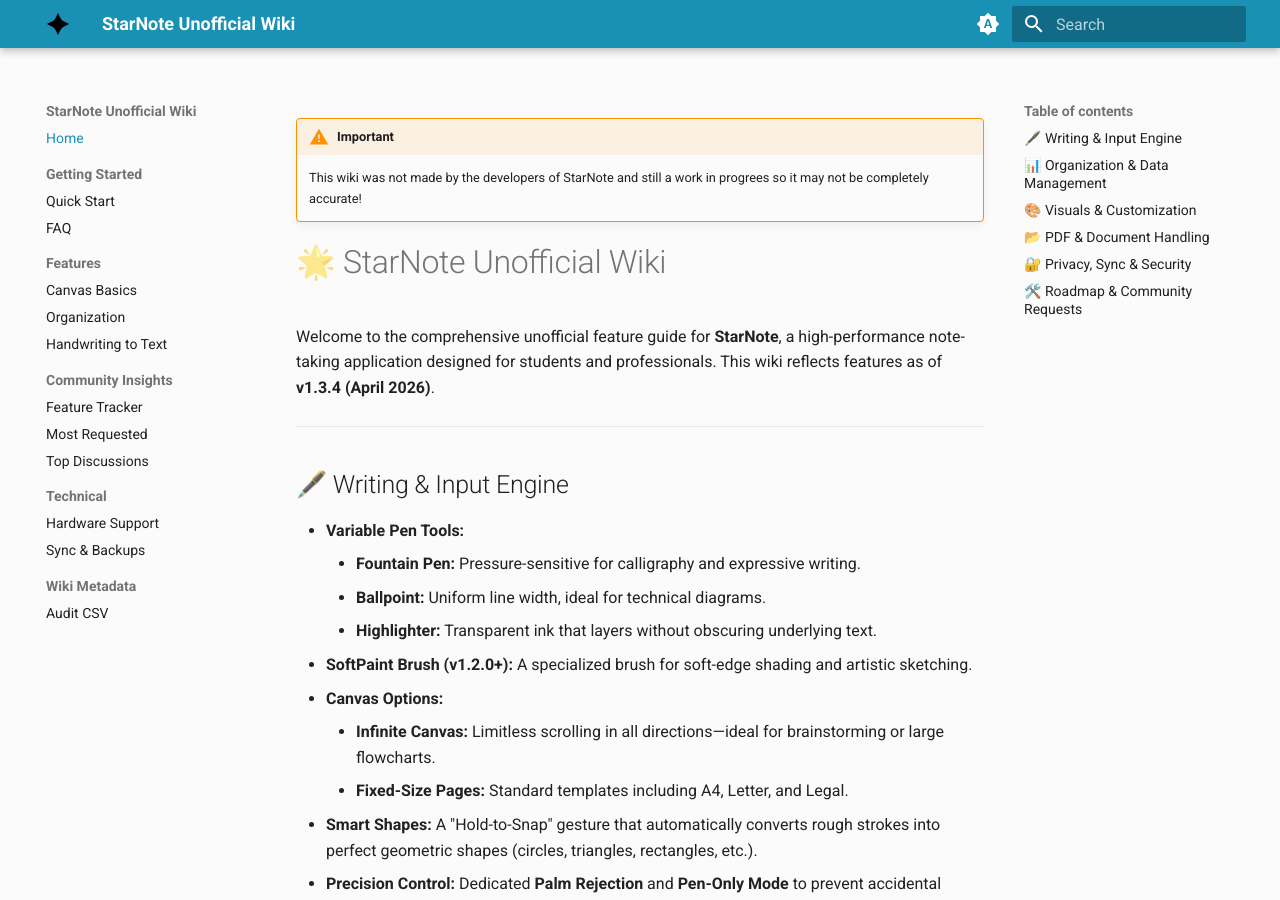
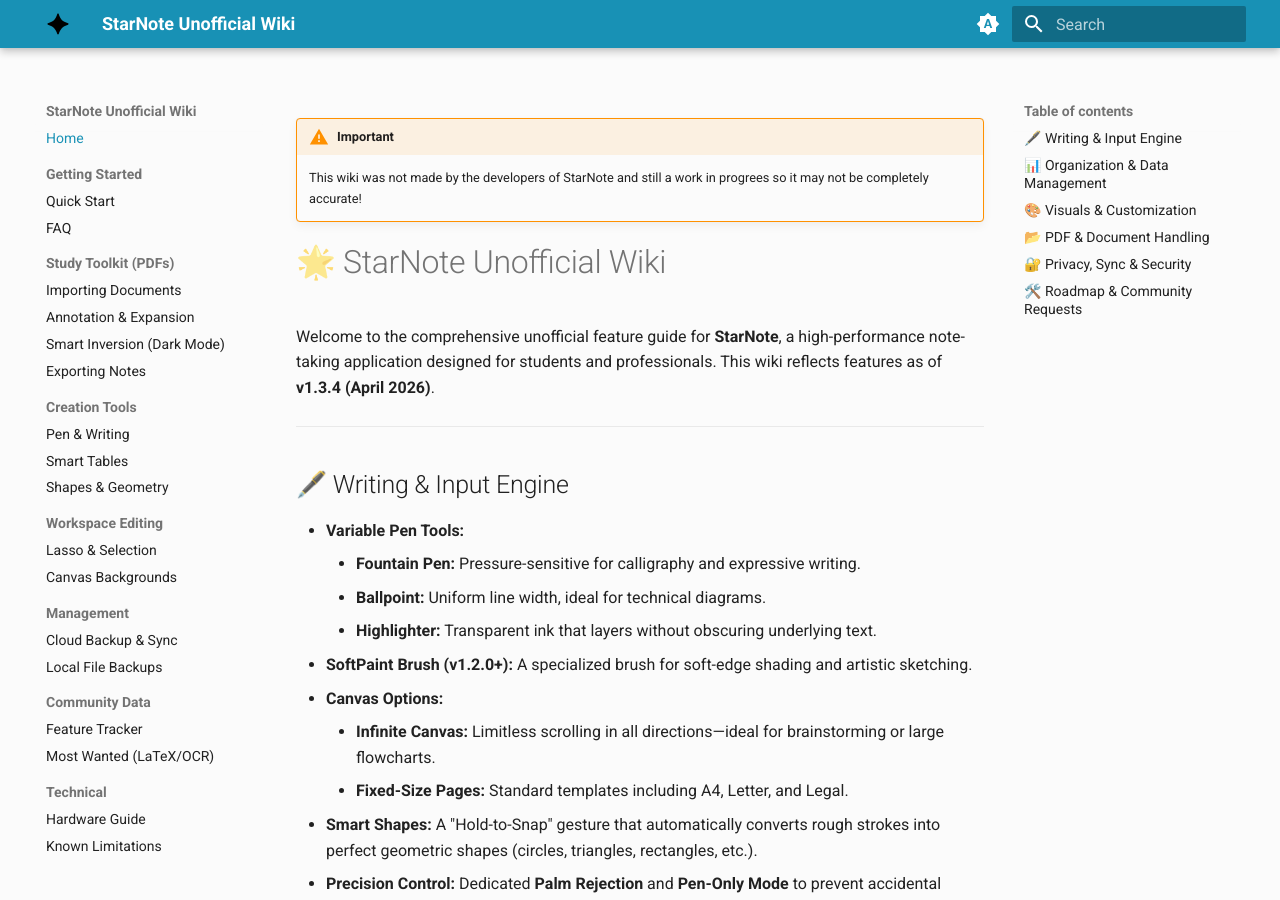
Before and after one commit to NakoTurtle/StarNote-Unofficial-Wiki, an MkDocs documentation site: the page built from docs/index.md, in a window 1280 px wide and 900 px high. Built offline with MkDocs 1.6.1 and Material for MkDocs 9.7.7, drawn with Linux system fonts in a browser that asks for light colours.

Commit message:
Refactor mkdocs.yml configuration for clarity

```diff
--- a/mkdocs.yml
+++ b/mkdocs.yml
@@ -48,20 +48,27 @@
   - Getting Started:
       - Quick Start: setup.md
       - FAQ: faq.md
-  - Features:
-      - Canvas Basics: canvas.md
-      - Organization: folders.md
-      - Handwriting to Text: ocr.md
-  - Community Insights:
+  - Study Toolkit (PDFs):
+      - Importing Documents: pdf_import.md
+      - Annotation & Expansion: pdf_tools.md
+      - Smart Inversion (Dark Mode): dark_mode.md
+      - Exporting Notes: pdf_export.md
+  - Creation Tools:
+      - Pen & Writing: pens.md
+      - Smart Tables: tables.md
+      - Shapes & Geometry: shapes.md
+  - Workspace Editing:
+      - Lasso & Selection: lasso.md
+      - Canvas Backgrounds: templates.md
+  - Management:
+      - Cloud Backup & Sync: sync.md
+      - Local File Backups: backups.md
+  - Community Data:
       - Feature Tracker: features.md
-      - Most Requested: most_wanted.md
-      - Top Discussions: deep_dives.md
+      - Most Wanted (LaTeX/OCR): most_wanted.md
   - Technical:
-      - Hardware Support: hardware.md
-      - Sync & Backups: sync.md
-  - Wiki Metadata:
-    #  - Automation Guide: automation.md
-      - Audit CSV: data/cleaned_feature_data.csv
+      - Hardware Guide: hardware.md
+      - Known Limitations: limitations.md
 markdown_extensions:
   - admonition
   - pymdownx.details
```
